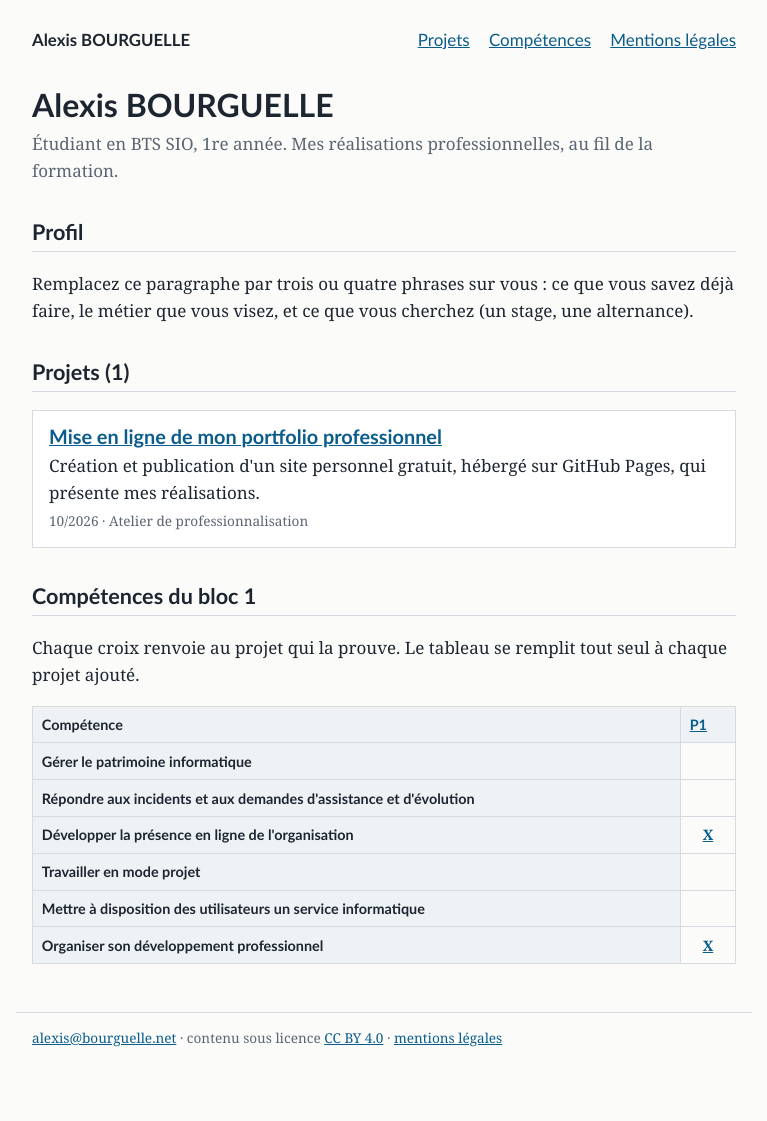
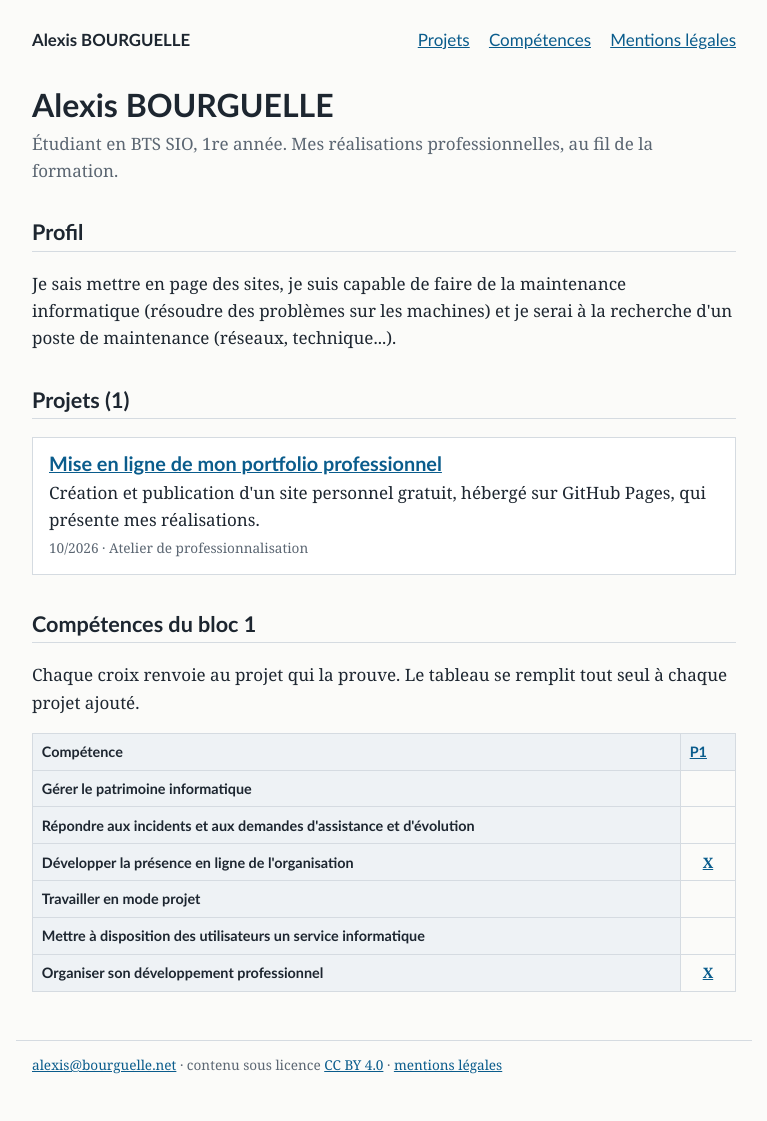
Before and after one commit to foxtroc-ui/Portfolio, a Jekyll site: the page built from index.html, in a window 1280 px wide. Shown: the whole page, without its empty margins (256-1023 px from the left). Built offline with Jekyll 4.4.1, drawn with Linux system fonts in a browser that asks for light colours; before the commit the page ends 1094 px from its top, so only the background shows below that.

Commit message:
Update index.html
Modification de la partie profile

```diff
--- a/index.html
+++ b/index.html
@@ -5,7 +5,7 @@ layout: default
 <p class="sous-titre">{{ site.description }}</p>
 
 <h2>Profil</h2>
-<p>Remplacez ce paragraphe par trois ou quatre phrases sur vous : ce que vous savez déjà faire, le métier que vous visez, et ce que vous cherchez (un stage, une alternance).</p>
+<p>Je sais mettre en page des sites, je suis capable de faire de la maintenance informatique (résoudre des problèmes sur les machines) et je serai à la recherche d'un poste de maintenance (réseaux, technique...).</p>
 
 {% assign projets = site.projets | sort: "date" | reverse %}
 
```
